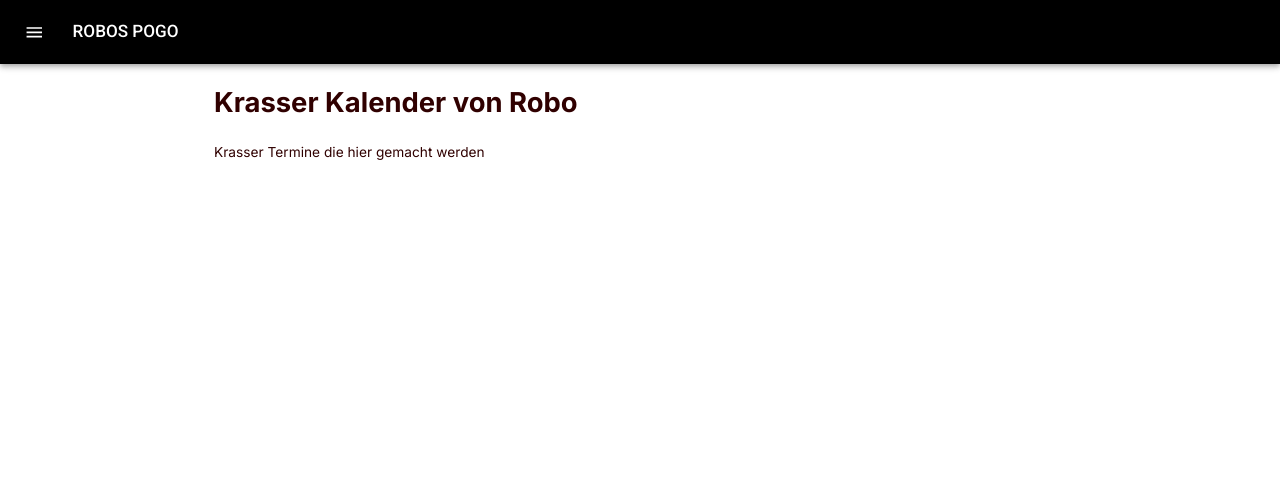
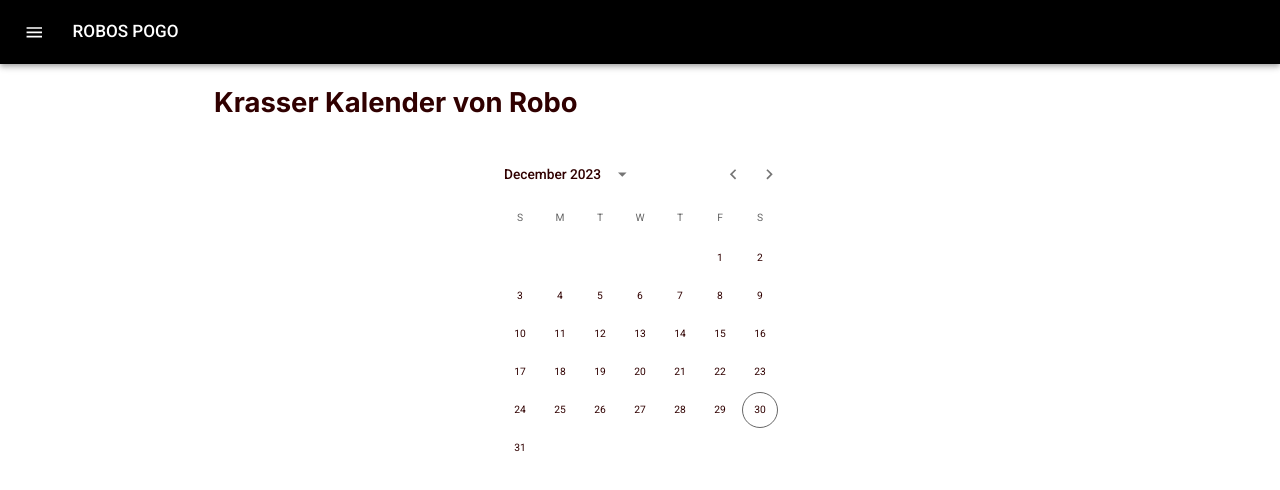
Before and after one commit to Pi-Zmn/tainer, a Next.js app in the folder tainer-frontend/: page /Calender in a window 1280 px wide. Shown: the top 490 px of the page. Built offline with nearby package versions, Linux system fonts and the light colour scheme.

Commit message:
calender

```diff
--- a/tainer-frontend/package.json
+++ b/tainer-frontend/package.json
@@ -13,6 +13,8 @@
     "@emotion/styled": "^11.11.0",
     "@mui/icons-material": "^5.15.2",
     "@mui/material": "^5.15.2",
+    "@mui/x-date-pickers": "^6.18.6",
+    "dayjs": "^1.11.10",
     "next": "14.0.4",
     "prettier": "^3.1.1",
     "react": "^18",
--- /dev/null
+++ b/tainer-frontend/src/app/Calender/page.module.scss
@@ -0,0 +1,3 @@
+.calenderContainer {
+  margin-top: 20px;
+}
--- a/tainer-frontend/src/app/Calender/page.tsx
+++ b/tainer-frontend/src/app/Calender/page.tsx
@@ -1,8 +1,19 @@
+'use client'
+
+import { LocalizationProvider } from '@mui/x-date-pickers/LocalizationProvider';
+import { AdapterDayjs } from '@mui/x-date-pickers/AdapterDayjs';
+import { DateCalendar } from '@mui/x-date-pickers/DateCalendar';
+import styles from './page.module.scss';
+
 export default function Calender() {
     return (
         <div>
             <h1>Krasser Kalender von Robo</h1>
-            <p>Krasser Termine die hier gemacht werden</p>
+            <div className={styles.calenderContainer}>
+                <LocalizationProvider dateAdapter={AdapterDayjs}>
+                    <DateCalendar />
+                </LocalizationProvider>
+            </div>
         </div>
     )
 }
```
Also changed, not shown: 1 other file (tests, documents, lock files or other folders).
